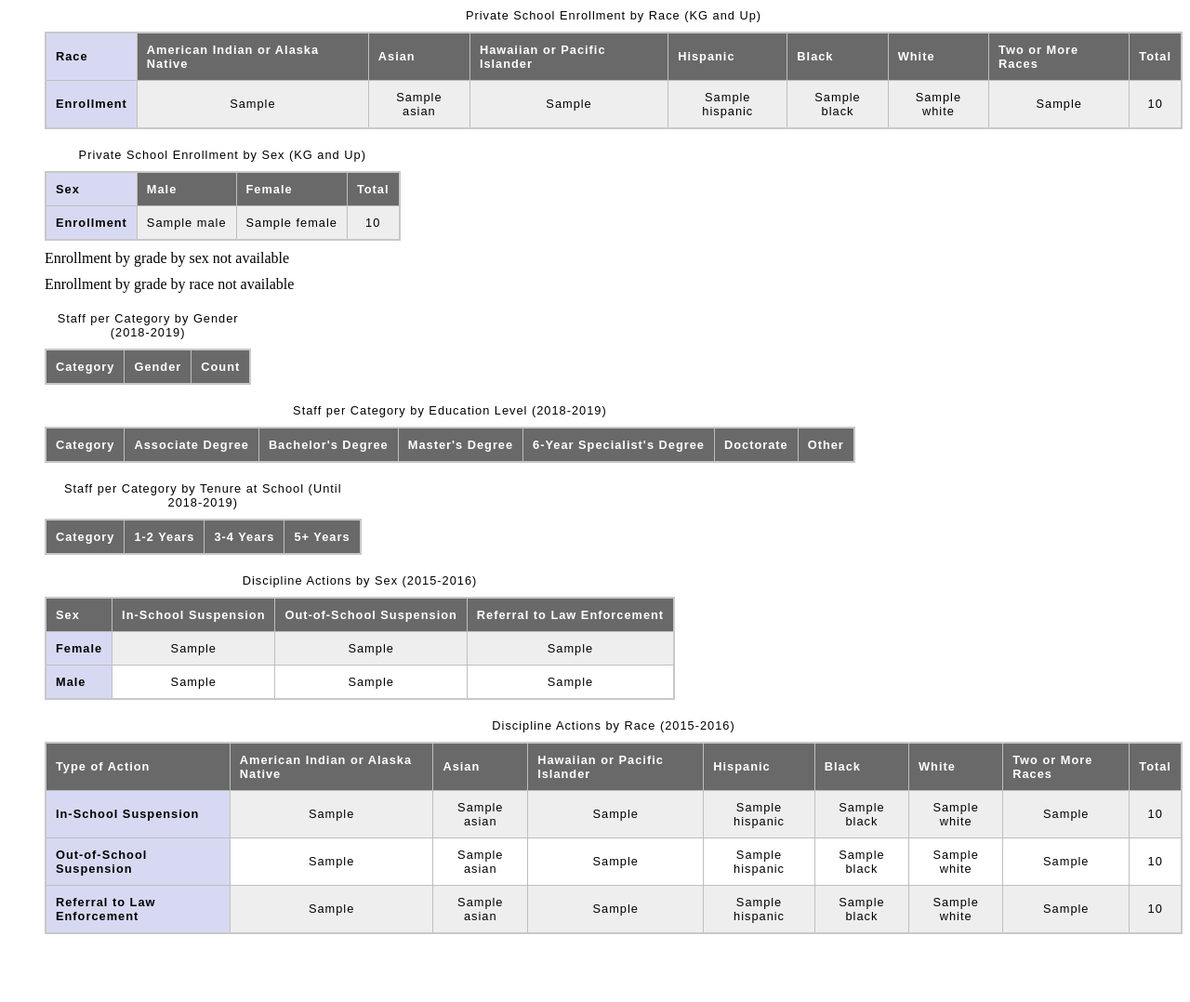
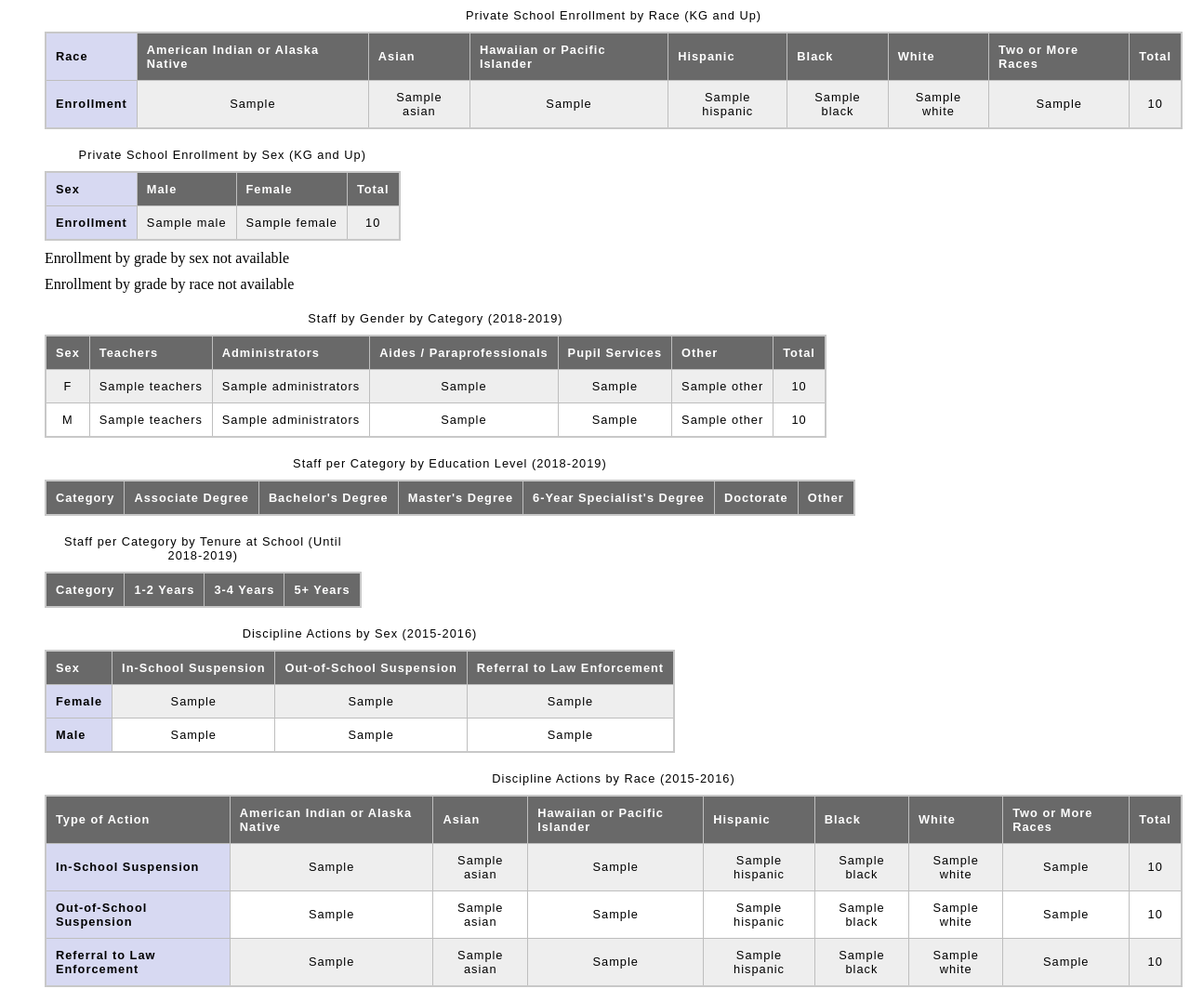
Before and after one commit to nwg/racine-schools, a Flask app: template app/templates/school.html in a window 1280 px wide. Shown: the part 744-1822 px from the top of the page at 93% size. Before the commit the page ends 1749 px from the top, so only its background shows below. Run offline with Flask 2, Linux system fonts and the light colour scheme; the template is opened without the code that fills it: most values are stand-ins (such as "Sample title", 1, 10 or a date in 2020); lists and menus that the app fills with data are empty; some libraries are stand-ins or nearby versions.

Commit message:
widen a staff table and fix missing zeroes

```diff
--- a/app/school_summary.py
+++ b/app/school_summary.py
@@ -28,6 +28,14 @@ EDUCATION_MAP = {
     None: 'unreported',
 }
 
+STAFF_CATEGORIES = (
+    'Teachers',
+    'Administrators',
+    'Aides / Paraprofessionals',
+    'Pupil Services',
+    'Other',
+)
+
 GRADES_ORDER = ('PK', 'K3', 'K4', 'K5', 'KG', '01', '02', '03', '04', '05', '06', '07', '08', '09', '10', '11', '12', '13')
 
 def render_school_summary_with_name(name):
@@ -39,7 +47,7 @@ def render_school_summary_with_name(name):
 
     d = {}
     if state_lea_id and state_school_id:
-        d['staff_by_category_by_sex'] = get_staff_by_category_by_sex(cur, MOST_RECENT_STAFF_YEAR, state_lea_id, state_school_id)
+        d['staff_by_sex_by_category'] = get_staff_by_sex_by_category(cur, MOST_RECENT_STAFF_YEAR, state_lea_id, state_school_id)
         d['staff_by_category_by_education'] = get_staff_by_category_by_education(cur, state_lea_id, state_school_id)
         d['staff_by_category_by_tenure'] = get_staff_by_category_by_tenure(cur, state_lea_id, state_school_id)
 
@@ -167,7 +175,7 @@ def get_enrollment_by_grade_by_race(cur, nces_id):
 
     return enrollment_by_grade_by_race
 
-def get_staff_by_category_by_sex(cur, year, state_lea_id, state_school_id):
+def get_staff_by_sex_by_category(cur, year, state_lea_id, state_school_id):
     table = sql.Identifier('appointments')
 
     where = andd([
@@ -182,16 +190,19 @@ def get_staff_by_category_by_sex(cur, year, state_lea_id, state_school_id):
 
     cur.execute(query)
 
-    staff_by_category_by_sex = {}
+    staff_by_sex_by_category = {}
     for category, gender, count in cur.fetchall():
-        by_sex = staff_by_category_by_sex.get(category, {})
-        by_sex[gender] = count
-        staff_by_category_by_sex[category] = by_sex
+        by_category = staff_by_sex_by_category.get(gender, {})
+        by_category[category] = count
+        staff_by_sex_by_category[gender] = by_category
 
-    if not staff_by_category_by_sex:
-        return None
-
-    return staff_by_category_by_sex
+    for sex in ('M', 'F'):
+        for category in STAFF_CATEGORIES:
+            by_category = staff_by_sex_by_category.get(sex, {})
+            if category not in by_category:
+                by_category[category] = 0
+            by_category['Total'] = by_category.get('Total', 0) + by_category[category]
+    return staff_by_sex_by_category
 
 def get_staff_by_category_by_education(cur, state_lea_id, state_school_id):
     table = sql.Identifier('appointments')
--- a/app/templates/school.html
+++ b/app/templates/school.html
@@ -290,27 +290,30 @@ ul.schools-tables {
         <li>Enrollment by grade by race not available</li>
         {% endif %}
 
-        {% if staff_by_category_by_sex is defined and staff_by_category_by_sex %}
+        {% if staff_by_sex_by_category is defined and staff_by_sex_by_category %}
+        {% set cols = category_order + ['Total'] %}
         <li>
             <table>
-                <caption>Staff per Category by Gender (2018-2019)</caption>
+                <caption>Staff by Gender by Category (2018-2019)</caption>
                 <tr>
-                    <th scope="col">Category</th>
-                    <th scope="col">Gender</th>
-                    <th scope="col">Count</th>
+                    <th scope="col">Sex</th>
+                    {% for category in cols %}
+                    <th scope="col">{{category}}</th>
+                    {% endfor %}
                 </tr>
 
-                {% for category in category_order if category in staff_by_category_by_sex %}
                 <tr>
-                    <td rowspan="2">{{category}}</td>
                     <td>F</td>
-                    <td>{{staff_by_category_by_sex[category]['F']}}</td>
+                    {% for category in cols %}
+                    <td>{{staff_by_sex_by_category['F'][category]}}</td>
+                    {% endfor %}
                 </tr>
                 <tr>
                     <td>M</td>
-                    <td>{{staff_by_category_by_sex[category]['M']}}</td>
+                    {% for category in cols %}
+                    <td>{{staff_by_sex_by_category['M'][category]}}</td>
+                    {% endfor %}
                 </tr>
-                {% endfor %}
             </table>
         </li>
         {% else %}
```
